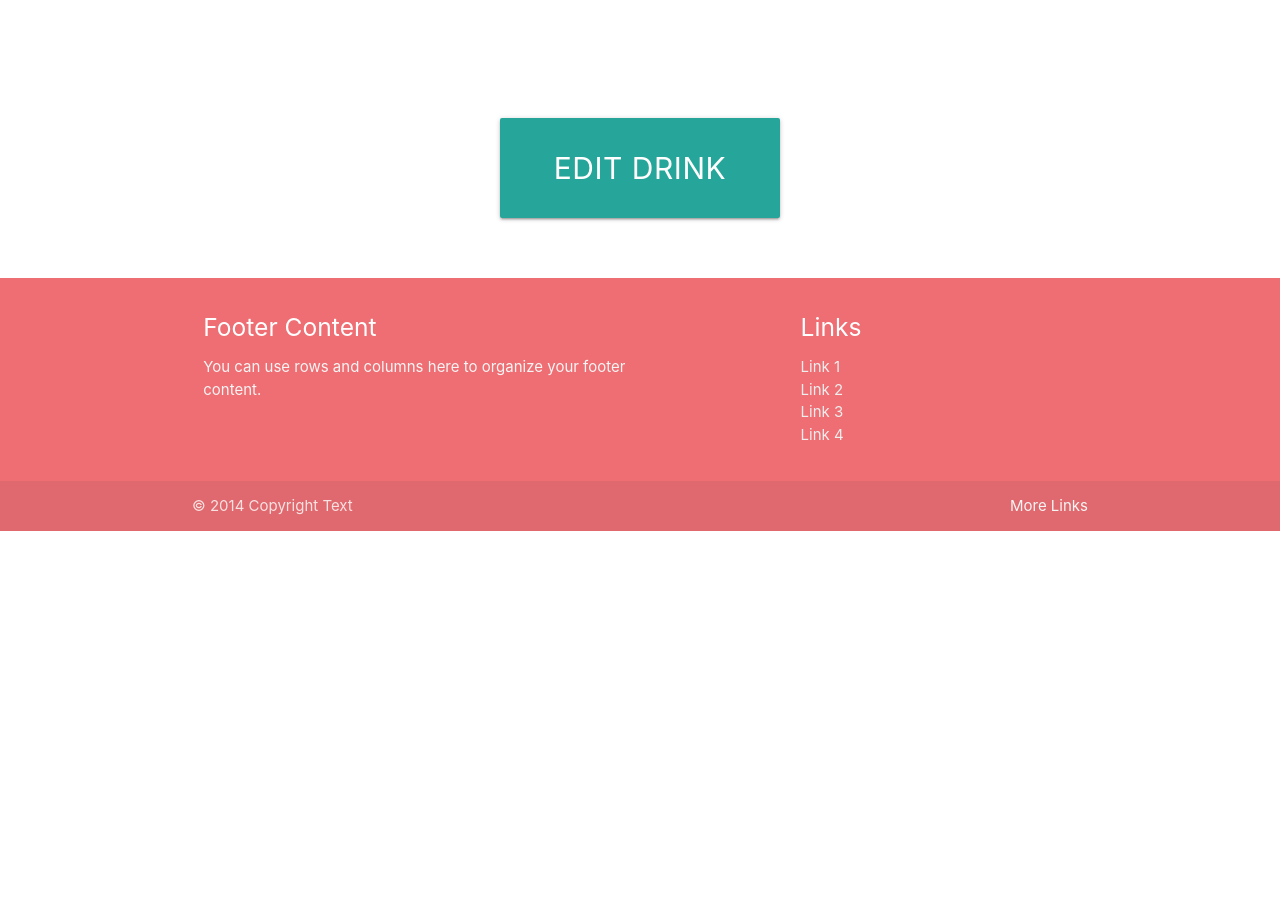
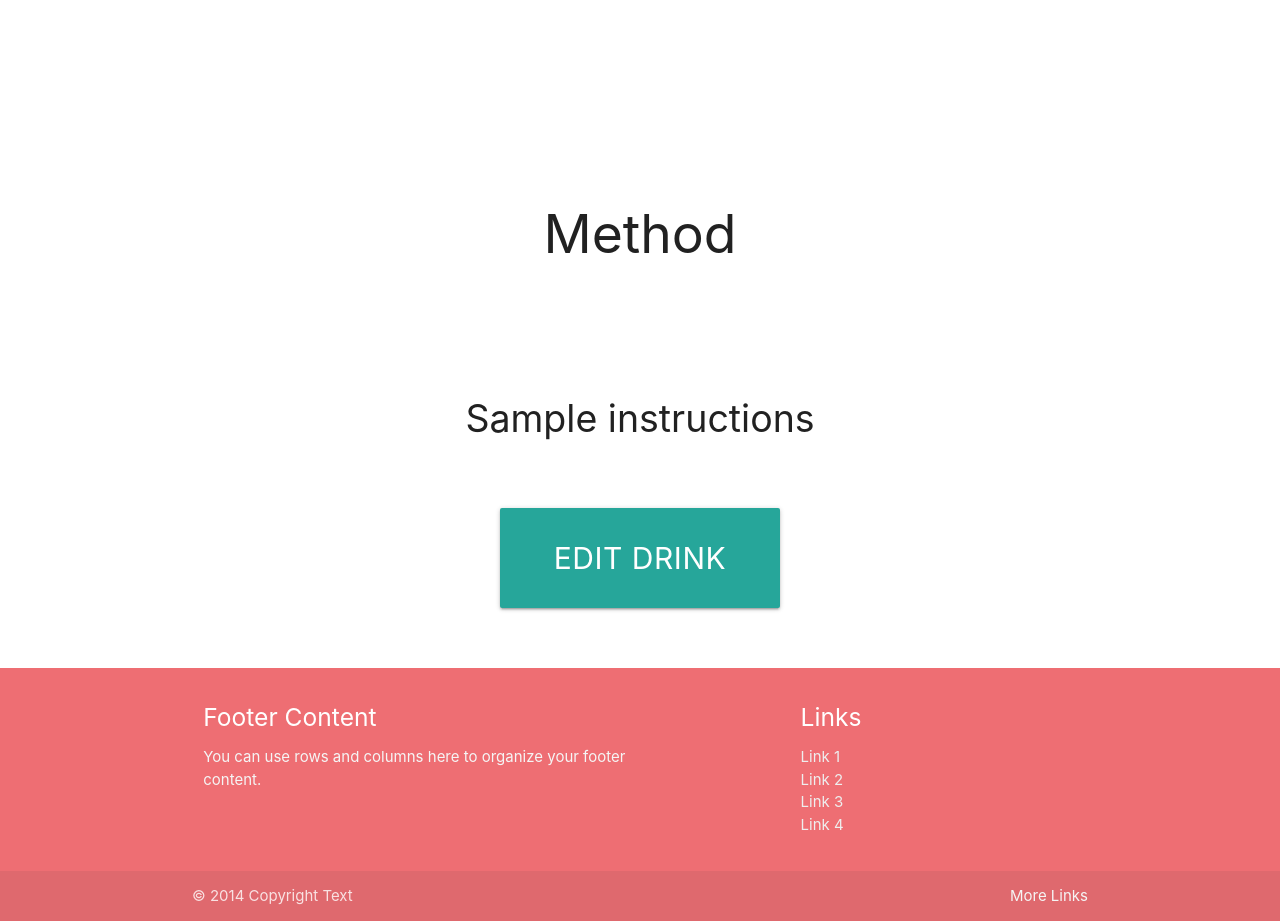
Before and after one commit to Legaeldan/milestone-3, a Flask app: template templates/viewdrink.html in a window 1280 px wide. Shown: the part 606-1527 px from the top of the page. Before the commit the page ends 1137 px from the top, so only its background shows below. Run offline with Flask 2, Linux system fonts and the light colour scheme; the template is opened without the code that fills it: most values are stand-ins (such as "Sample title", 1, 10 or a date in 2020); grey boxes marked "Sample" are stand-in pictures; some libraries are stand-ins or nearby versions.

Commit message:
Added instruction to bottom of view drink page.

```diff
--- a/templates/viewdrink.html
+++ b/templates/viewdrink.html
@@ -11,12 +11,20 @@
     <div class="col s12 m6 ingredients">
         <h2>Ingredients</h2>
         <ul class="discover-drink">
-            {% for key in drink if key.startswith('ingredient') %}
+            {% for ingredient in drink if ingredient.startswith('ingredient')%}
             <li>
-                {{ drink[key] }}
+                {{ drink[ingredient] }}
             </li>
             {% endfor %}
         </ul>
+    </div>
+</div>
+<div class="row">
+    <div class="col s12">
+    <h2>Method</h2>
+    <div class="discover-drink">
+        {{ drink.instructions }}
+    </div c>
     </div>
 </div>
 <div class="row">
```
